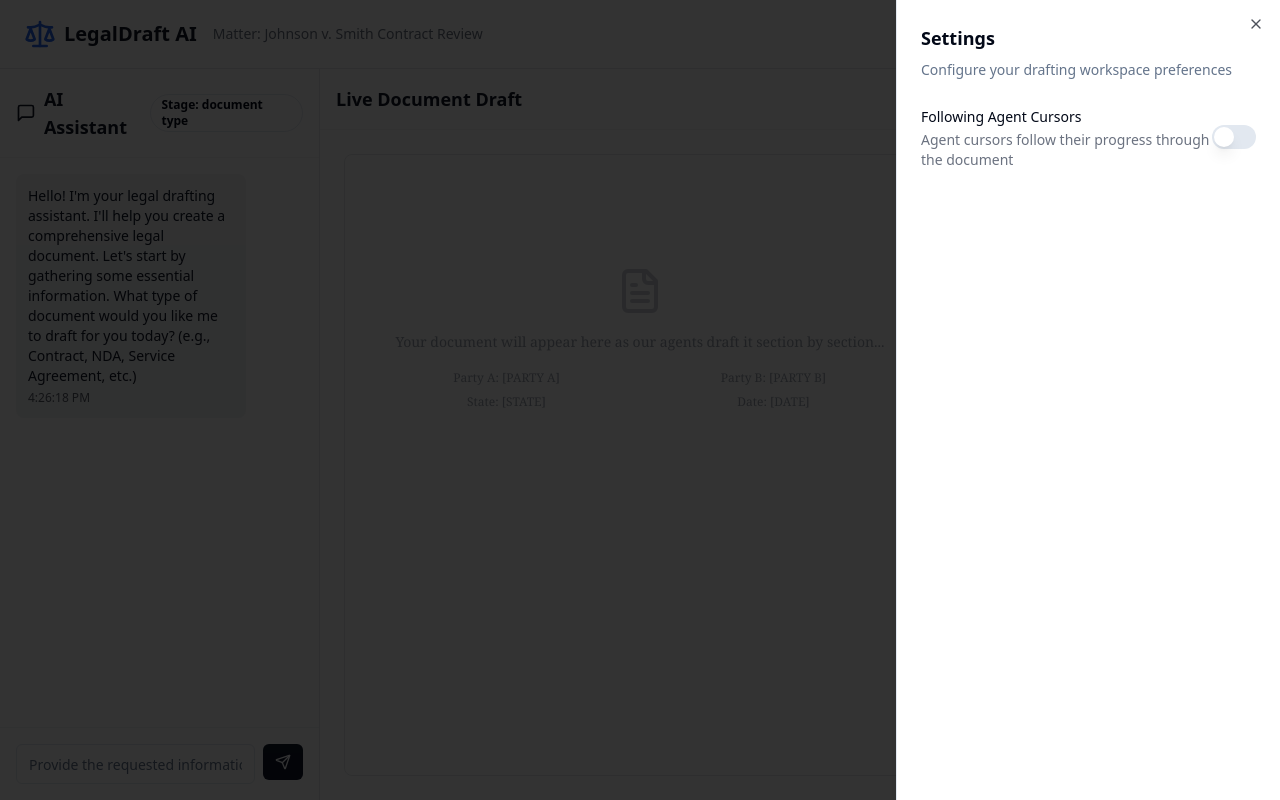
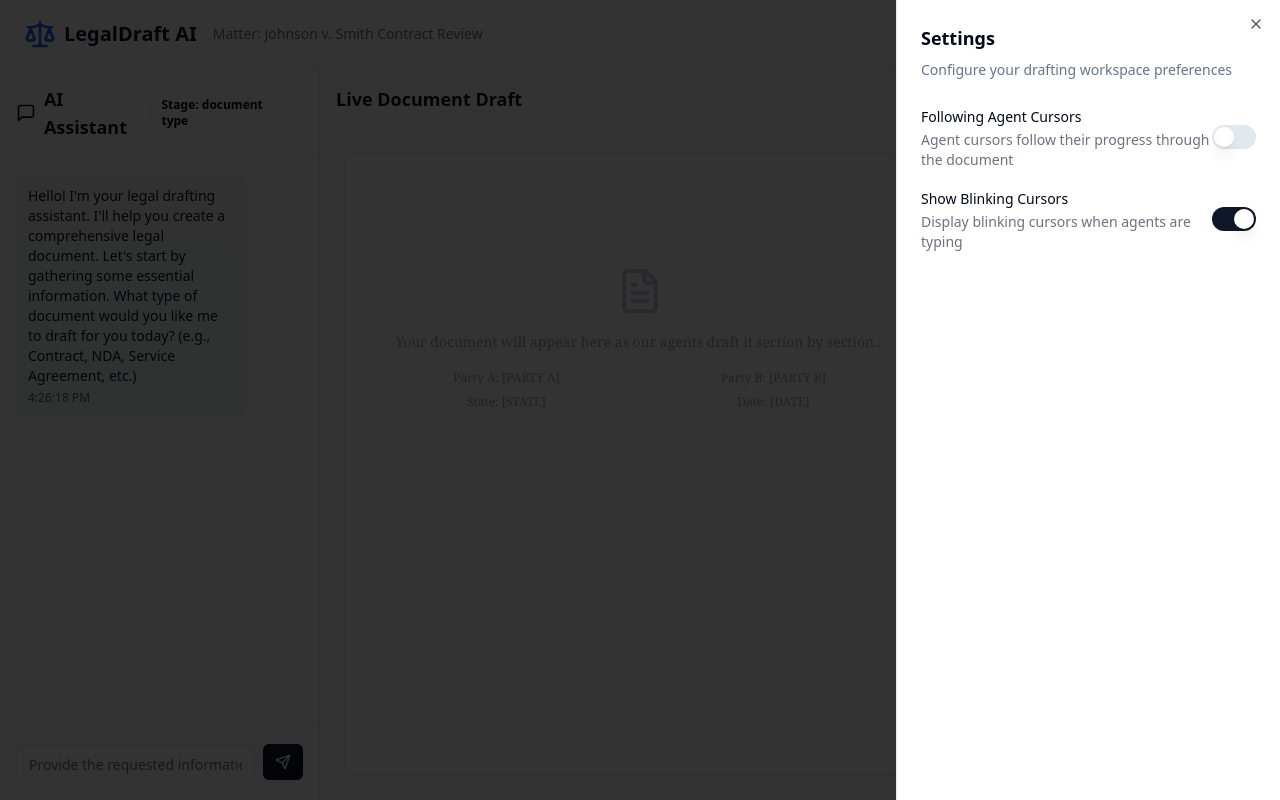
Before and after one commit to code-viber/drafting-scribe-canvas-63, a React (Vite) app: page /drafting-workspace in a window 1280 px wide. Both pictures are taken after a click on the button 1187 px from the left and 34 px from the top of the page. Built offline with nearby package versions, Linux system fonts and the light colour scheme.

Commit message:
Refactor: Compact blinking cursor and add toggle
- Reduced the size of the blinking cursor in the input fields.
- Added a setting to enable/disable blinking cursors.

```diff
--- a/src/pages/DraftingWorkspace.tsx
+++ b/src/pages/DraftingWorkspace.tsx
@@ -38,6 +38,7 @@ const DraftingWorkspace = () => {
   const [selectedReference, setSelectedReference] = useState(null);
   const [editingSection, setEditingSection] = useState(null);
   const [followingCursors, setFollowingCursors] = useState(false);
+  const [showBlinkingCursors, setShowBlinkingCursors] = useState(true);
   const [typingPositions, setTypingPositions] = useState([]);
   const documentRef = useRef(null);
   const messagesEndRef = useRef(null);
@@ -87,6 +88,8 @@ const DraftingWorkspace = () => {
   };
 
   const simulateAgentCursor = (agentId, position) => {
+    if (!showBlinkingCursors) return;
+
     const agent = agents.find(a => a.id === agentId);
     if (!agent) return;
 
@@ -361,14 +364,15 @@ Date:                                    Date:`;
 
     let documentWithCursors = currentDocument;
 
-    // Insert cursors at typing positions
+    // Insert cursors at typing positions only if enabled
+    if (showBlinkingCursors) {
       typingPositions
         .sort((a, b) => b.position - a.position) // Sort in reverse order to maintain positions
         .forEach(cursor => {
           const cursorElement = `<span class="inline-flex items-center">
-          <span class="w-0.5 h-4 bg-blue-500 animate-pulse mr-1"></span>
-          <span class="bg-blue-50 text-blue-700 px-1.5 py-0.5 rounded text-xs font-medium border border-blue-200">
-            ${cursor.agent.avatar} ${cursor.agent.name}
+            <span class="w-px h-3 bg-blue-500 animate-pulse mr-1"></span>
+            <span class="bg-blue-50 text-blue-700 px-1 py-0.5 rounded text-xs font-medium border border-blue-200 text-[10px] leading-tight">
+              ${cursor.agent.avatar}
             </span>
           </span>`;
 
@@ -377,6 +381,7 @@ Date:                                    Date:`;
             cursorElement +
             documentWithCursors.slice(cursor.position);
         });
+    }
 
     return <div dangerouslySetInnerHTML={{ __html: documentWithCursors.replace(/\n/g, '<br />') }} />;
   };
@@ -422,6 +427,19 @@ Date:                                    Date:`;
                     id="following-cursors"
                     checked={followingCursors}
                     onCheckedChange={setFollowingCursors}
+                  />
+                </div>
+                <div className="flex items-center justify-between">
+                  <div className="space-y-0.5">
+                    <Label htmlFor="blinking-cursors">Show Blinking Cursors</Label>
+                    <div className="text-sm text-gray-500">
+                      Display blinking cursors when agents are typing
+                    </div>
+                  </div>
+                  <Switch
+                    id="blinking-cursors"
+                    checked={showBlinkingCursors}
+                    onCheckedChange={setShowBlinkingCursors}
                   />
                 </div>
               </div>
@@ -561,7 +579,7 @@ Date:                                    Date:`;
 
           <ScrollArea className="flex-1">
             {/* Agent Cursors Panel - shows active cursors when following mode is enabled */}
-            {followingCursors && typingPositions.length > 0 && (
+            {followingCursors && typingPositions.length > 0 && showBlinkingCursors && (
               <div className="p-4 border-b border-gray-100">
                 <h4 className="font-semibold text-gray-900 mb-3">Active Agent Cursors</h4>
                 <div className="space-y-2">
@@ -570,7 +588,7 @@ Date:                                    Date:`;
                       <span className="text-sm">{cursor.agent?.avatar}</span>
                       <span className="text-sm font-medium text-gray-700">{cursor.agent?.name}</span>
                       <span className="text-xs text-gray-500">Position {cursor.position}</span>
-                      <div className="w-1 h-3 bg-blue-500 animate-pulse ml-auto"></div>
+                      <div className="w-0.5 h-3 bg-blue-500 animate-pulse ml-auto"></div>
                     </div>
                   ))}
                 </div>
```
Lines whose indentation alone changed are shown as unchanged.
